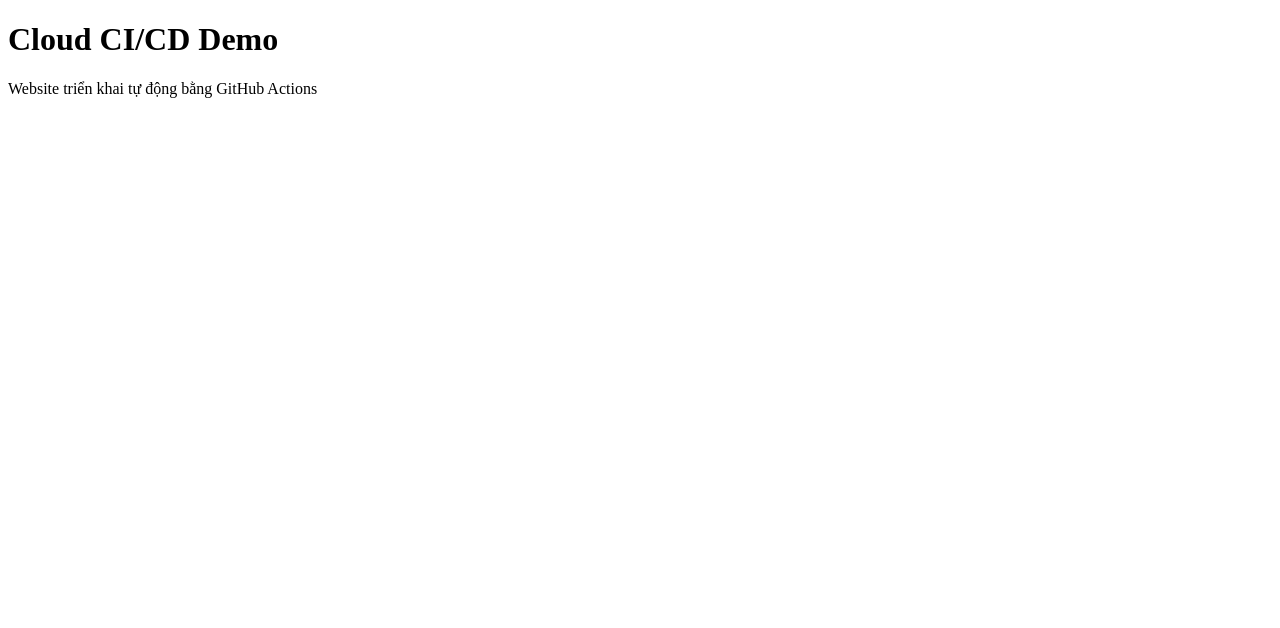
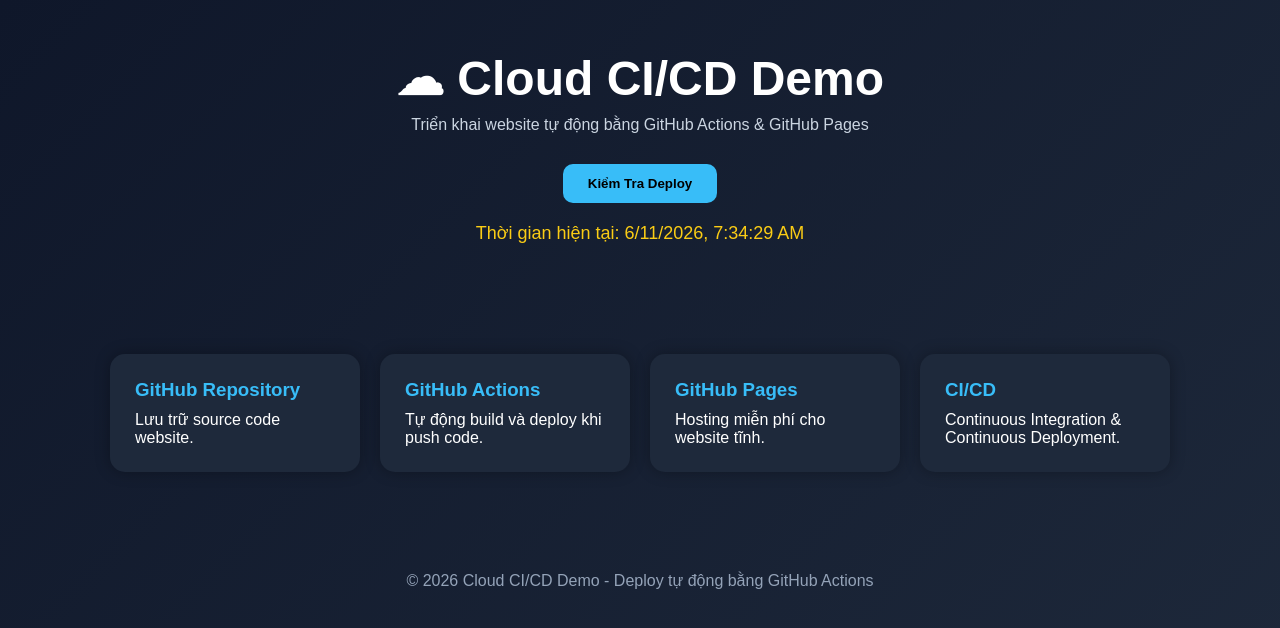
Before and after one commit to Mr-TienHung/cloud-cicd-demo, a plain HTML site: page index.html in a window 1280 px wide. Drawn offline with Linux system fonts and the light colour scheme.

Commit message:
Update index.html

```diff
--- a/index.html
+++ b/index.html
@@ -1,10 +1,157 @@
 <!DOCTYPE html>
-<html>
+<html lang="vi">
 <head>
-    <title>Cloud CI/CD Demo</title>
+<meta charset="UTF-8">
+<meta name="viewport" content="width=device-width, initial-scale=1.0">
+<title>Cloud CI/CD Demo</title>
+
+<style>
+*{
+    margin:0;
+    padding:0;
+    box-sizing:border-box;
+    font-family:Arial, sans-serif;
+}
+
+body{
+    background:linear-gradient(135deg,#0f172a,#1e293b);
+    color:white;
+    min-height:100vh;
+}
+
+header{
+    text-align:center;
+    padding:50px 20px;
+}
+
+header h1{
+    font-size:3rem;
+    margin-bottom:10px;
+}
+
+header p{
+    color:#cbd5e1;
+}
+
+.container{
+    max-width:1100px;
+    margin:auto;
+    padding:20px;
+}
+
+.cards{
+    display:grid;
+    grid-template-columns:repeat(auto-fit,minmax(250px,1fr));
+    gap:20px;
+    margin-top:40px;
+}
+
+.card{
+    background:#1e293b;
+    padding:25px;
+    border-radius:15px;
+    box-shadow:0 0 15px rgba(0,0,0,0.3);
+    transition:0.3s;
+}
+
+.card:hover{
+    transform:translateY(-5px);
+}
+
+.card h3{
+    margin-bottom:10px;
+    color:#38bdf8;
+}
+
+button{
+    margin-top:30px;
+    padding:12px 25px;
+    border:none;
+    border-radius:10px;
+    background:#38bdf8;
+    color:black;
+    font-weight:bold;
+    cursor:pointer;
+}
+
+button:hover{
+    background:#0ea5e9;
+}
+
+#time{
+    margin-top:20px;
+    font-size:18px;
+    color:#facc15;
+}
+
+footer{
+    text-align:center;
+    padding:30px;
+    margin-top:50px;
+    color:#94a3b8;
+}
+</style>
 </head>
+
 <body>
-    <h1>Cloud CI/CD Demo</h1>
-    <p>Website triển khai tự động bằng GitHub Actions</p>
+
+<header>
+    <h1>☁ Cloud CI/CD Demo</h1>
+    <p>Triển khai website tự động bằng GitHub Actions & GitHub Pages</p>
+
+    <button onclick="showMessage()">
+        Kiểm Tra Deploy
+    </button>
+
+    <div id="time"></div>
+</header>
+
+<div class="container">
+
+    <div class="cards">
+
+        <div class="card">
+            <h3>GitHub Repository</h3>
+            <p>Lưu trữ source code website.</p>
+        </div>
+
+        <div class="card">
+            <h3>GitHub Actions</h3>
+            <p>Tự động build và deploy khi push code.</p>
+        </div>
+
+        <div class="card">
+            <h3>GitHub Pages</h3>
+            <p>Hosting miễn phí cho website tĩnh.</p>
+        </div>
+
+        <div class="card">
+            <h3>CI/CD</h3>
+            <p>Continuous Integration & Continuous Deployment.</p>
+        </div>
+
+    </div>
+
+</div>
+
+<footer>
+    © 2026 Cloud CI/CD Demo - Deploy tự động bằng GitHub Actions
+</footer>
+
+<script>
+function showMessage(){
+    alert("Deploy thành công!");
+}
+
+function updateTime(){
+    const now = new Date();
+    document.getElementById("time").innerHTML =
+        "Thời gian hiện tại: " + now.toLocaleString();
+}
+
+setInterval(updateTime,1000);
+updateTime();
+</script>
+
 </body>
 </html>
```
